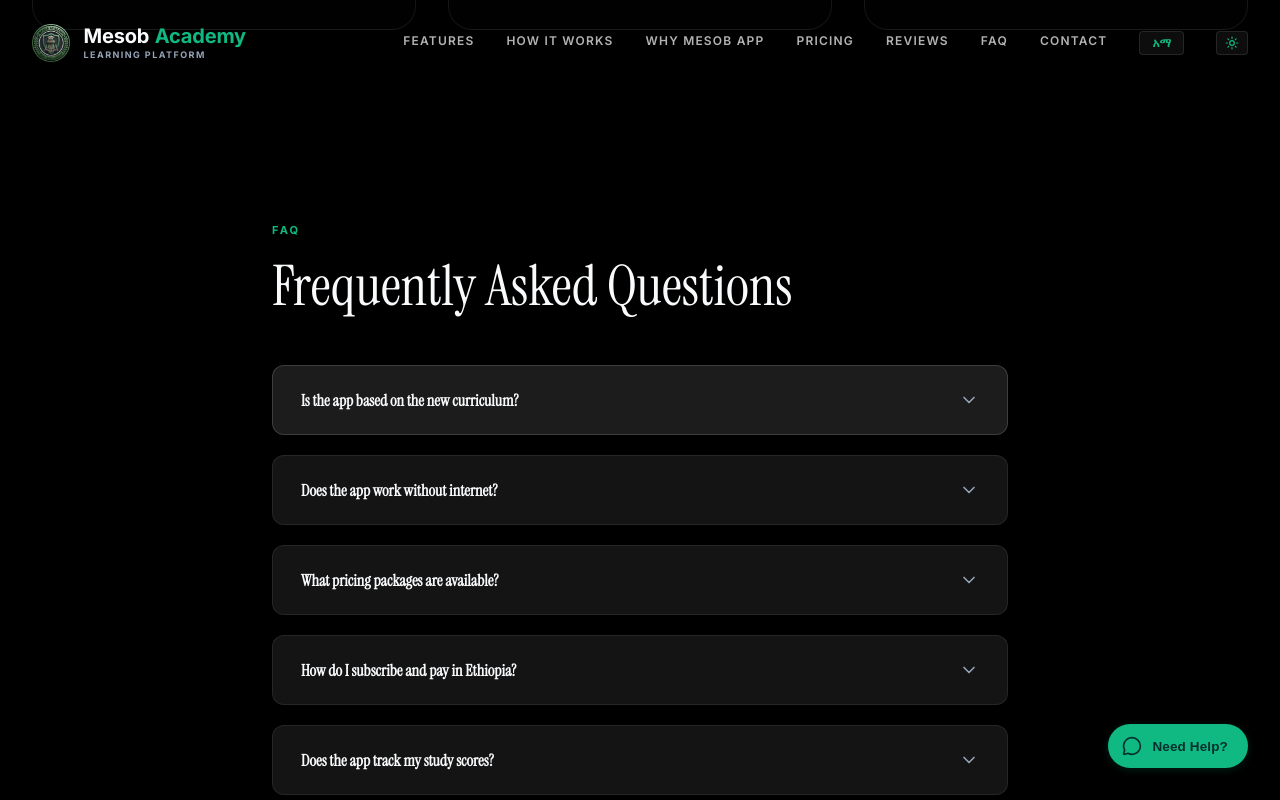
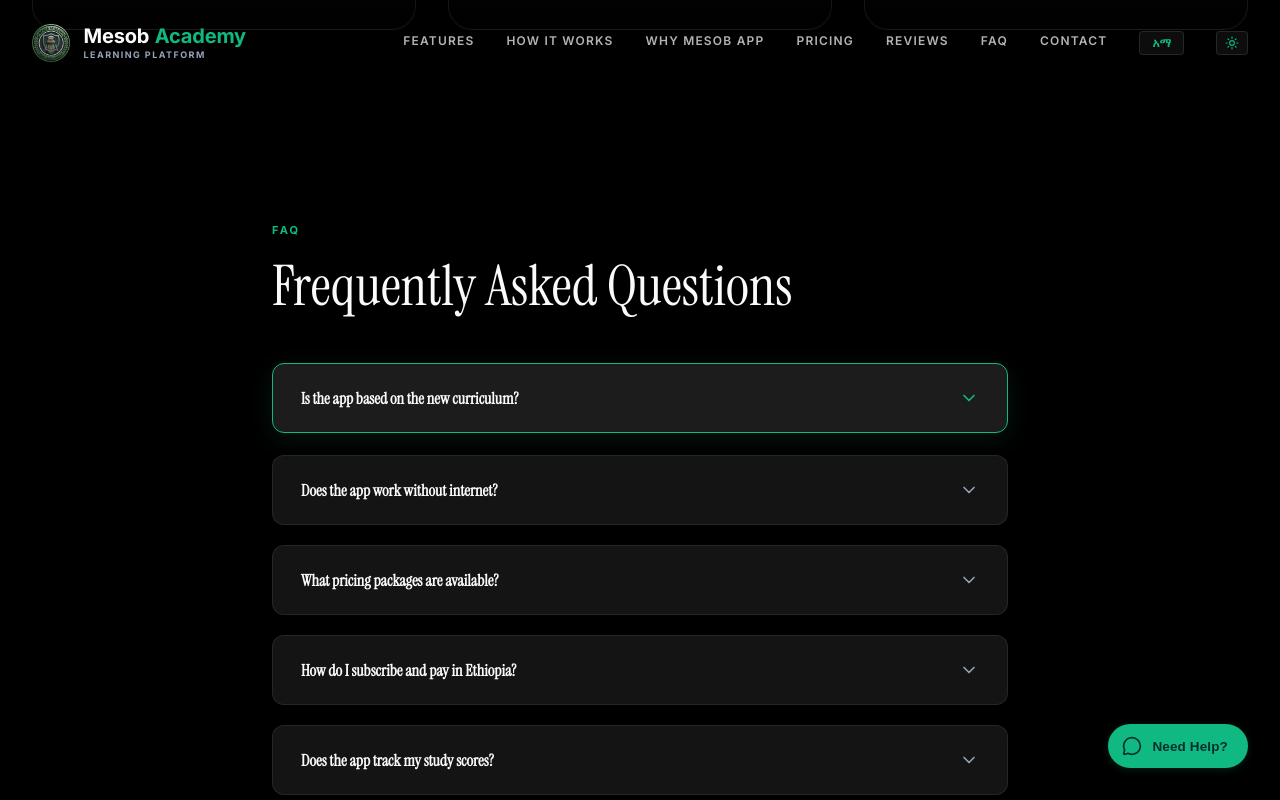
Before and after one commit to abii16/Mesob_Academy, a React (Vite) app: page / in a window 1280 px wide. In both pictures the pointer is over the element 640 px from the left and 5416 px from the top of the page. Shown: the part 5016-5816 px from the top of the page. Built offline with nearby package versions, Linux system fonts and the light colour scheme.

Commit message:
style(faq): add prominent brand border, icon color, and shadow on hover

```diff
--- a/src/styles/sections/FAQ.css
+++ b/src/styles/sections/FAQ.css
@@ -21,7 +21,13 @@
 
 .faq-item:hover {
   background: var(--color-surface-container-high);
-  border-color: rgba(255, 255, 255, 0.15);
+  border-color: var(--color-primary);
+  transform: translateY(-2px);
+  box-shadow: 0 6px 24px var(--color-primary-soft, rgba(5, 150, 105, 0.12));
+}
+
+.faq-item:hover .faq-icon-box {
+  color: var(--color-primary);
 }
 
 .faq-item.active {
@@ -68,3 +74,22 @@
   text-align: left;
   white-space: pre-line;
 }
+
+/* Light Theme Adaptations */
+.light-theme .faq-item {
+  background: #ffffff;
+  border-color: rgba(95, 69, 46, 0.12);
+  box-shadow: 0 2px 10px rgba(95, 69, 46, 0.04);
+}
+
+.light-theme .faq-item:hover {
+  background: #ffffff;
+  border-color: var(--color-primary);
+  box-shadow: 0 8px 24px rgba(5, 150, 105, 0.15);
+}
+
+.light-theme .faq-item.active {
+  background: #ffffff;
+  border-color: var(--color-primary);
+  box-shadow: 0 8px 24px rgba(5, 150, 105, 0.15);
+}
```
